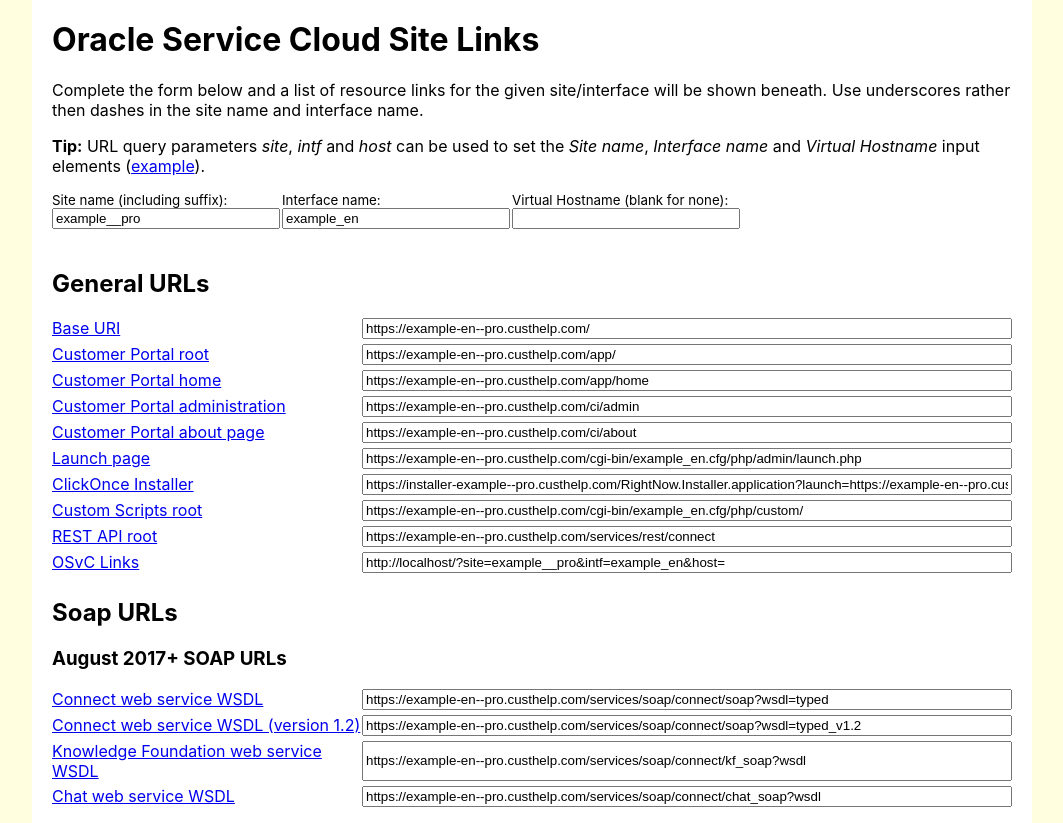
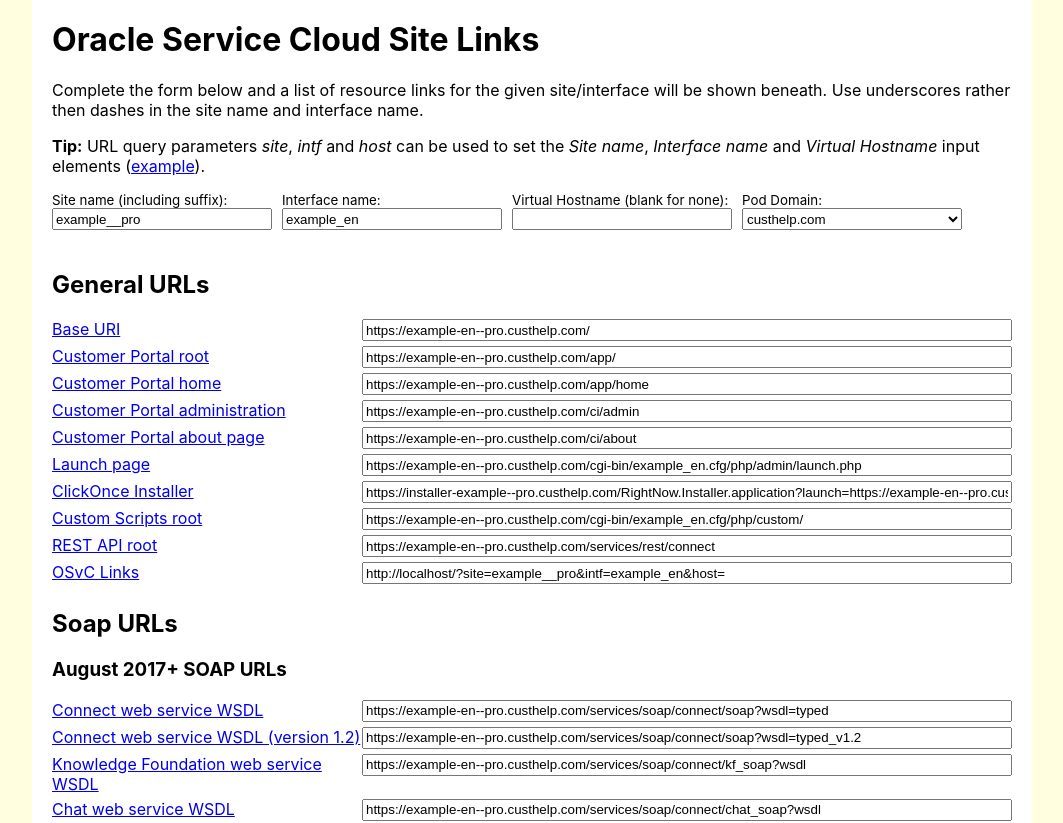
Before and after one commit to DanStevens/osvc-links, a React (Create React App) app: page / in a window 1280 px wide. Shown: the top 823 px of the page, without its empty margins (108-1171 px from the left). Built offline with nearby package versions, Linux system fonts and the light colour scheme.

Commit message:
Added PodDomainSelect component for choosing pod domain e.g. custhelp.com, rightnowdemo.com, etc.

```diff
--- a/src/App.css
+++ b/src/App.css
@@ -1,28 +1,14 @@
-.App {
-  text-align: left;
-}
-
-.App-logo {
-  animation: App-logo-spin infinite 20s linear;
-  height: 40vmin;
-}
-
-.App-header {
-  background-color: #282c34;
-  min-height: 100vh;
-  display: flex;
-  flex-direction: column;
-  align-items: center;
-  justify-content: center;
-  font-size: calc(10px + 2vmin);
-  color: white;
-}
-
-.App-link {
-  color: #61dafb;
-}
-
 .App-info {
   margin-top: calc(10px + 2vmin);
   font-size: smaller;
 }
+
+input, select, option {
+  -webkit-box-sizing: border-box;
+  -moz-box-sizing: border-box;
+  box-sizing: border-box;
+}
+
+input, select {
+  height: 22px;
+}
--- /dev/null
+++ b/src/PodDomainSelect.js
@@ -0,0 +1,32 @@
+import React, { Component } from 'react';
+
+export default class PodDomainSelect extends Component {
+  constructor(props) {
+    super(props);
+
+    this.state = {
+      podDomain: props.podDomain
+    }
+
+    this.handleChange = this.handleChange.bind(this);
+  }
+
+  handleChange(e) {
+    this.setState({
+      podDomain: e.target.value
+    }, () => this.props.onChange(this));
+  }
+
+  render() {
+    return (
+      <div className="PodDomainSelect">
+        <label>Pod Domain:</label>
+        <select onChange={this.handleChange} value={this.state.podDomain}>
+          <option>custhelp.com</option>
+          <option>rightnowdemo.com</option>
+          <option>cx.ukg.oraclecloud.com</option>
+        </select>
+      </div>
+    );
+  }
+}
--- a/src/SiteInfoForm.js
+++ b/src/SiteInfoForm.js
@@ -1,6 +1,7 @@
 import React, { Component } from 'react';
 import SiteInfo from './SiteInfo';
 import './SiteInfoForm.css';
+import PodDomainSelect from './PodDomainSelect';
 
 export default class SiteInfoForm extends Component {
   constructor(props) {
@@ -18,6 +19,7 @@
     this.siteNameChanged = this.siteNameChanged.bind(this);
     this.intfNameChanged = this.intfNameChanged.bind(this);
     this.vhostChanged = this.vhostChanged.bind(this);
+    this.podDomainChanged = this.podDomainChanged.bind(this);
   }
 
   siteNameChanged(e) {
@@ -36,6 +38,12 @@
     this.setState({
       vhost: e.target.value
     }, () => this.props.siteInfoChanged('vhost', this.state.vhost));
+  }
+
+  podDomainChanged(e) {
+    this.setState({
+      podDomain: e.state.podDomain
+    }, () => this.props.siteInfoChanged('podDomain', this.state.podDomain));
   }
 
   // componentDidUpdate(prevProps, prevState) {
@@ -66,6 +74,8 @@
           <label>Virtual Hostname (blank for none):</label>
           <input onChange={this.vhostChanged} defaultValue={this.state.vhost} />
         </div>
+
+        <PodDomainSelect onChange={this.podDomainChanged} defaultValue={this.state.podDomain} />
       </div>
     );
   }
```
